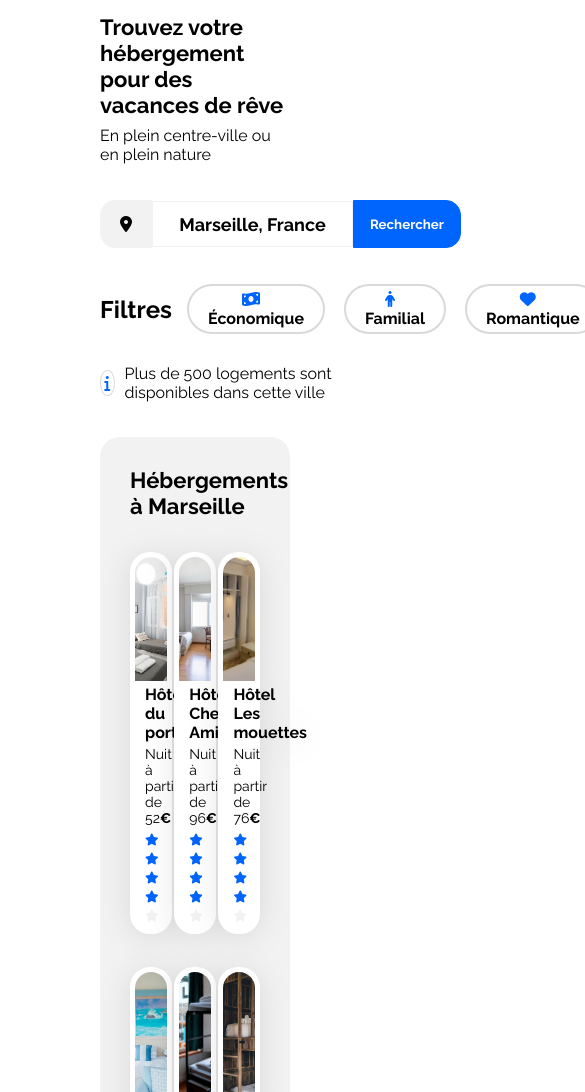
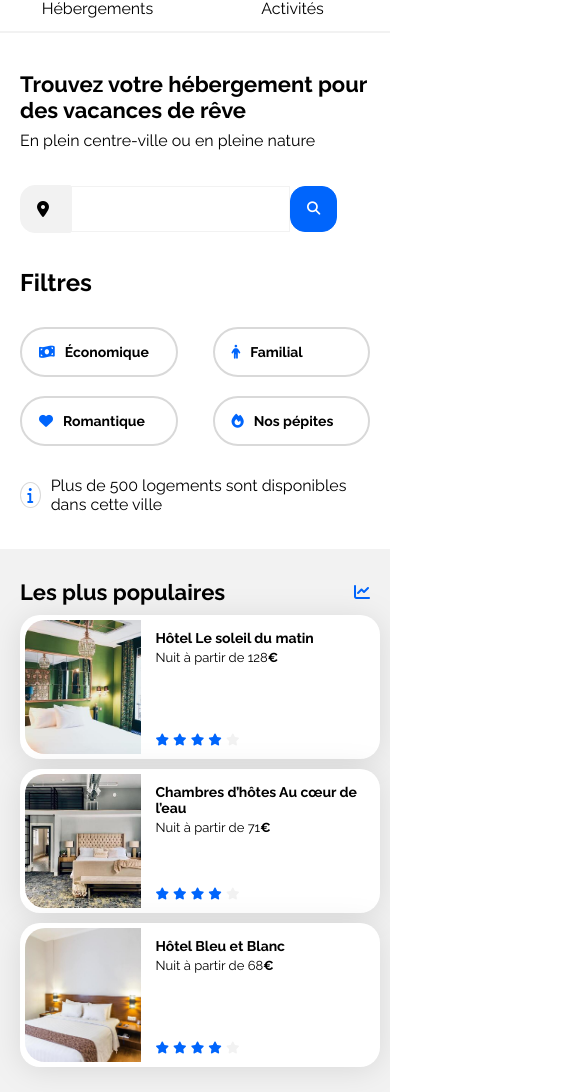
Before and after one commit to Miyane44/ProjetOC2, a plain HTML site: page index.html in a window 390 px wide. Shown: the part 93-1185 px from the top of the page, 585 px wide, since content can reach past the window. Drawn offline with Linux system fonts and the light colour scheme.

Commit message:
rendre la page responsive

```diff
--- a/CSS/style.css
+++ b/CSS/style.css
@@ -22,6 +22,7 @@ body {
 /****** Header and nav ***********/
 .header {
     display: flex;
+    flex-wrap: wrap;
     justify-content: space-between;
     align-content: center;
     width: 100%;
@@ -43,6 +44,8 @@ body {
     flex-direction: row;
     justify-content: space-around;
     list-style-type: none;
+    font-weight: 400;
+    font-size: 16px;
     margin: 0;
 }
 
@@ -63,8 +66,8 @@ body {
 
 /****** Main ***********/
 .main-container {
-    width: 100%;
     max-width: 1440px;
+    min-width: 320px;
     padding: 0 50px;
     box-sizing: border-box;
 }
@@ -89,8 +92,6 @@ body {
     display: flex;
     align-items: center;
     margin-left: 50px;
-    width: 377px;
-    height: 50px;
     margin-bottom: 35px;
 }
 
@@ -99,7 +100,8 @@ body {
     flex-wrap: wrap;
     justify-content: center;
     align-content: center;
-    width: 50px;
+    padding-left: 16px;
+    padding-right: 16px;
     height: 46px;
     background: #F2F2F2;
     border: 1px solid #F2F2F2;
@@ -108,28 +110,33 @@ body {
 
 .search-icon i {
     color: black;
+    width: 17px;
+    height: 17px;
 }
 
 .search-text input {
-    width: 195px;
-    height: 42px;
+    height: 46px;
     border: 1px solid #F2F2F2;
     font-size: 18px;
     font-weight: 700;
     text-align: center;
 }
 
-.search-button {
+.search-button-large {
     display: flex;
     flex-direction: row;
     align-items: center;
     padding: 15px 16px;
-    gap: 10px;
     background: #0065FC;
     border: 1px solid #0065FC;
     border-radius: 0px 15px 15px 0px;
     color: #FFFFFF;
     font-weight: 700;
+    height: 46px;
+}
+
+.search-button-small {
+    display: none;
 }
 
 /****** Filters ***********/
@@ -153,8 +160,10 @@ body {
 }
 
 .filters-button {
-    padding-left: 19px;
-    padding-right: 19px;
+    display: flex;
+    align-items: center;
+    padding-left: 17px;
+    padding-right: 17px;
     height: 50px;
     border: 2px solid #D9D9D9;
     border-radius: 25px;
@@ -163,7 +172,7 @@ body {
     font-size: 16px;
 }
 
-.filters-button:active {
+.filters-button:hover {
     background: #DEEBFF;
 }
 
@@ -248,7 +257,7 @@ body {
 }
 
 .hebergements-cards .card {
-    width: 32%;
+    width: 30%;
     display: flex;
     flex-direction: column;
     box-sizing: border-box;
@@ -256,9 +265,15 @@ body {
 }
 
 .hebergements-cards img {
+    width: 100%;
     height: 124px;
     border-top-left-radius: 20px;
     border-top-right-radius: 20px;
+}
+
+.hebergements-cards a {
+    color: #000000;
+    text-decoration: none
 }
 
 .hebergements-cards .card-title,
@@ -308,6 +323,13 @@ body {
     height: 134px;
     border-top-left-radius: 20px;
     border-bottom-left-radius: 20px;
+}
+
+.populaires-cards a {
+    display: flex;
+    width: 100%;
+    color: #000000;
+    text-decoration: none
 }
 
 .populaires-cards .card-content {
@@ -366,6 +388,11 @@ body {
     width: 100%;
     border-top-left-radius: 20px;
     border-top-right-radius: 20px;
+}
+
+.activities-cards a {
+    color: #000000;
+    text-decoration: none
 }
 
 /****** Footer ***********/
@@ -433,9 +460,195 @@ body {
     .populaires-cards .card-subtitle {
         font-size: 13px;
     }
+
+    .activities-cards .card img {
+        height: 200px;
+    }
 }
 
 /* Small devices (phones, less than 768px) */
 @media (max-width: 767.98px) {
-    /* ... */
+    /* Main */
+    .main-container {
+        padding: 0;
+    }
+
+    /* Header */
+    .header {
+        flex-direction: column;
+        align-items: center;
+    }
+
+    .header img {
+        margin: 0;
+        padding-bottom: 30px;
+    }
+
+    .nav {
+        width: 100%;
+    }
+
+    .nav ul {
+        width: 100%;
+        padding: 0;
+    }
+
+    .nav ul li {
+        display: flex;
+        width: 100%;
+        justify-content: center;
+        padding: 13px;
+        border-bottom: 2px solid #F2F2F2;
+    }
+
+    .nav ul li:hover {
+        padding-bottom: 13px;
+        border-bottom: 2px solid #0065FC;
+        color: #0065FC;
+    }
+
+    .nav ul li a:hover {
+        padding-top: 0;
+        border-top: none;
+    }
+
+    /* Main title */
+    .main-title {
+        margin-left: 20px;
+        margin-right: 20px;
+        margin-top: 30px;
+    }
+
+    /* Search */
+    .search {
+        margin-left: 20px;
+        width: 335px;
+    }
+
+    .search-button-large {
+        display: none;
+    }
+
+    .search-button-small {
+        display: flex;
+        flex-direction: row;
+        align-items: center;
+        padding: 15px 16px;
+        background: #0065FC;
+        border: 1px solid #0065FC;
+        border-radius: 15px;
+        font-weight: 700;
+        height: 46px;
+    }
+
+    .search-button-small i {
+        color: #FFFFFF;
+    }
+
+    /* Filters */
+    .filters {
+        margin-left: 20px;
+        margin-right: 20px;
+        flex-direction: column;
+        flex-wrap: wrap;
+    }
+
+    .filters-title {
+        align-self: start;
+        padding-bottom: 30px;
+    }
+
+    .filters-buttons {
+        margin: 0;
+        justify-content: space-between;
+        flex-wrap: wrap;
+    }
+
+    .filters-button {
+        width: 45%;
+        flex-direction: row;
+        font-size: 14px;
+    }
+
+    /* Infos */
+    .info-logements {
+        margin-left: 20px;
+        margin-right: 20px;
+    }
+
+    /* Hébergements et Populaires */
+    .hebergements-and-populaires {
+        margin: 0;
+    }
+
+    .hebergements-and-populaires section {
+        background-color: #F2F2F2;
+        padding: 30px 20px 30px 20px;
+        border-radius: 0;
+    }
+
+    /* Hébergements */
+    #hebergements {
+        background-color: #FFFFFF;
+    }
+
+    .hebergements {
+        order: 2;
+        margin-top: 5px;
+    }
+
+    .hebergements-cards {
+        flex-direction: column;
+    }
+
+    .hebergements-cards .card {
+        width: 100%;
+        margin-top: 10px;
+    }
+
+    .hebergements .afficher-plus {
+        margin-top: 15px;
+    }
+
+    /* Populaires */
+    .populaires {
+        order: 1;
+        margin-top: 0;
+    }
+
+    .populaires-cards {
+        flex-direction: column;
+    }
+
+    .populaires-cards .card {
+        width: 100%;
+        margin-top: 10px;
+    }
+
+    /* Activités */
+    .activities {
+        margin: 0;
+        margin: 55px 30px 65px 30px;
+    }
+
+    .activities-cards {
+        flex-direction: column;
+    }
+
+    .activities-cards .card {
+        width: 100%;
+        margin-top: 15px;
+    }
+
+    /* Footer */
+    .footer {
+        margin: 0;
+        padding: 30px;
+        flex-direction: column;
+        gap: 50px;
+    }
+
+    .footer .categorie {
+        width: 100%;
+    }
 }
--- a/index.html
+++ b/index.html
@@ -10,7 +10,7 @@
     <link href="https://fonts.googleapis.com/css2?family=Raleway:wght@400;500;700&display=swap" rel="stylesheet">
     <link rel="stylesheet" href="https://cdnjs.cloudflare.com/ajax/libs/font-awesome/6.2.1/css/all.min.css"
     integrity="sha512-MV7K8+y+gLIBoVD59lQIYicR65iaqukzvf/nwasF0nqhPay5w/9lJmVM2hMDcnK1OnMGCdVK+iQrJ7lzPJQd1w=="
-    crossorigin="anonymous" referrerpolicy="no-referrer" />
+    crossorigin="anonymous" referrerpolicy="no-referrer">
     <link rel="stylesheet" href="./css/style.css">
 </head>
 
@@ -28,20 +28,23 @@
         <main>
             <div class="main-title">
                 <h1>Trouvez votre hébergement pour des vacances de rêve</h1>
-                <p>En plein centre-ville ou en plein nature</p>
+                <p>En plein centre-ville ou en pleine nature</p>
             </div>
             <div class="search-and-filters">
-                <div class="search">
+                <form class="search">
                     <div class="search-icon">
                         <i class="fa-solid fa-location-dot"></i>
                     </div>
                     <div class="search-text">
-                        <input type="text" value="Marseille, France">
+                        <input type="search">
                     </div>
                     <div>
-                        <button class="search-button">Rechercher</button>
+                        <button class="search-button-large">Rechercher</button>
+                        <button class="search-button-small">
+                            <i class="fa-solid fa-magnifying-glass"></i>
+                        </button>
                     </div>
-                </div>
+                </form>
                 <div class="filters">
                     <h2 class="filters-title">Filtres</h2>
                     <div class="filters-buttons">
@@ -70,6 +73,7 @@
                     </div>
                     <div class="hebergements-cards">
                         <article class="card">
+                            <a href="#">
                                 <img src="./images/hebergements/fred-kleber.jpg" alt="Image de l'hôtel du port">
                                 <div class="card-content">
                                     <div class="card-txt">
@@ -85,8 +89,10 @@
                                         <span class="sr-only">Note de 4 sur 5</span>
                                     </div>
                                 </div>
+                            </a>
                         </article>
                         <article class="card">
+                            <a href="#">
                                 <img src="./images/hebergements/febrian-zakaria.jpg" alt="Image de l'hôtel Chez Amina">
                                 <div class="card-content">
                                     <div class="card-txt">
@@ -102,8 +108,10 @@
                                         <span class="sr-only">Note de 4 sur 5</span>
                                     </div>
                                 </div>
+                            </a>
                         </article>
                         <article class="card">
+                            <a href="#">
                                 <img src="./images/hebergements/reisetopia.jpg" alt="Image de l'hôtel Les mouettes">
                                 <div class="card-content">
                                     <div class="card-txt">
@@ -119,8 +127,10 @@
                                         <span class="sr-only">Note de 4 sur 5</span>
                                     </div>
                                 </div>
+                            </a>
                         </article>
                         <article class="card">
+                            <a href="#">
                                 <img src="./images/hebergements/annie-spratt.jpg" alt="Image de l'hôtel de la mer">
                                 <div class="card-content">
                                     <div class="card-txt">
@@ -136,8 +146,10 @@
                                         <span class="sr-only">Note de 4 sur 5</span>
                                     </div>
                                 </div>
+                            </a>
                         </article>
                         <article class="card">
+                            <a href="#">
                                 <img src="./images/hebergements/marcus-loke.jpg" alt="Image de l'hôtel La Canebière">
                                 <div class="card-content">
                                     <div class="card-txt">
@@ -153,8 +165,10 @@
                                         <span class="sr-only">Note de 4 sur 5</span>
                                     </div>
                                 </div>
+                            </a>
                         </article>
                         <article class="card">
+                            <a href="#">
                                 <img src="./images/hebergements/nicate-lee.jpg" alt="Image de l'hôtel Le Panier">
                                 <div class="card-content">
                                     <div class="card-txt">
@@ -170,6 +184,7 @@
                                         <span class="sr-only">Note de 4 sur 5</span>
                                     </div>
                                 </div>
+                            </a>
                         </article>
                         <div>
                             <p class="afficher-plus">Afficher plus</p>
@@ -183,6 +198,7 @@
                     </div>
                     <div class="populaires-cards">
                         <article class="card">
+                            <a href="#">
                                 <img src="./images/hebergements/emile-guillemot.jpg" alt="Image de la chambre d'hôtel montrant un lit">
                                 <div class="card-content">
                                     <div class="card-txt">
@@ -198,8 +214,10 @@
                                         <span class="sr-only">Note de 4 sur 5</span>
                                     </div>
                                 </div>
+                            </a>
                         </article>
                         <article class="card">
+                            <a href="#">
                                 <img src="./images/hebergements/aw-creative.jpg" alt="Image de la chambre d'hôtel montrant un lit">
                                 <div class="card-content">
                                     <div class="card-txt">
@@ -215,8 +233,10 @@
                                         <span class="sr-only">Note de 4 sur 5</span>
                                     </div>
                                 </div>
+                            </a>
                         </article>
                         <article class="card">
+                            <a href="#">
                                 <img src="./images/hebergements/febrian-zakaria2.jpg" alt="Image de la chambre d'hôtel montrant un lit">
                                 <div class="card-content">
                                     <div class="card-txt">
@@ -232,6 +252,7 @@
                                         <span class="sr-only">Note de 4 sur 5</span>
                                     </div>
                                 </div>
+                            </a>
                         </article>
                     </div>
                 </section>
@@ -242,36 +263,44 @@
                 </div>
                 <div class="activities-cards">
                     <article class="card">
+                        <a href="#">
                             <img src="./images/activites/reno-laithienne.jpg" alt="Image du Vieux-Port">
                             <div class="card-content">
                                 <div class="card-txt">
                                     <h3 class="card-title">Vieux-Port</h3>
                                 </div>
                             </div>
+                        </a>
                     </article>
                     <article class="card">
+                        <a href="#">
                             <img src="./images/activites/paul-hermann.jpg" alt="Image du Fort de Pomègues">
                             <div class="card-content">
                                 <div class="card-txt">
                                     <h3 class="card-title">Fort de Pomègues</h3>
                                 </div>
                             </div>
+                        </a>
                     </article>
                     <article class="card">
+                        <a href="#">
                             <img src="./images/activites/kilyan-sockalingum.jpg" alt="Image du Parc national des Calanques">
                             <div class="card-content">
                                 <div class="card-txt">
                                     <h3 class="card-title">Parc national des Calanques</h3>
                                 </div>
                             </div>
+                        </a>
                     </article>
                     <article class="card">
+                        <a href="#">
                             <img src="./images/activites/florian-wehde.jpg" alt="Image de Notre-Dame-de-la-Garde">
                             <div class="card-content">
                                 <div class="card-txt">
                                     <h3 class="card-title">Notre-Dame-de-la-Garde</h3>
                                 </div>
                             </div>
+                        </a>
                     </article>
                 </div>
             </section>
```
Lines whose indentation alone changed are shown as unchanged.
